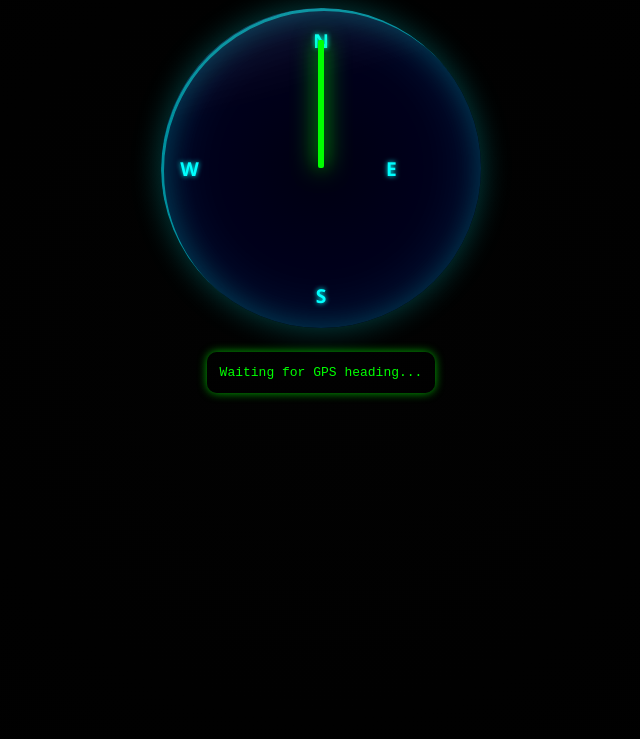
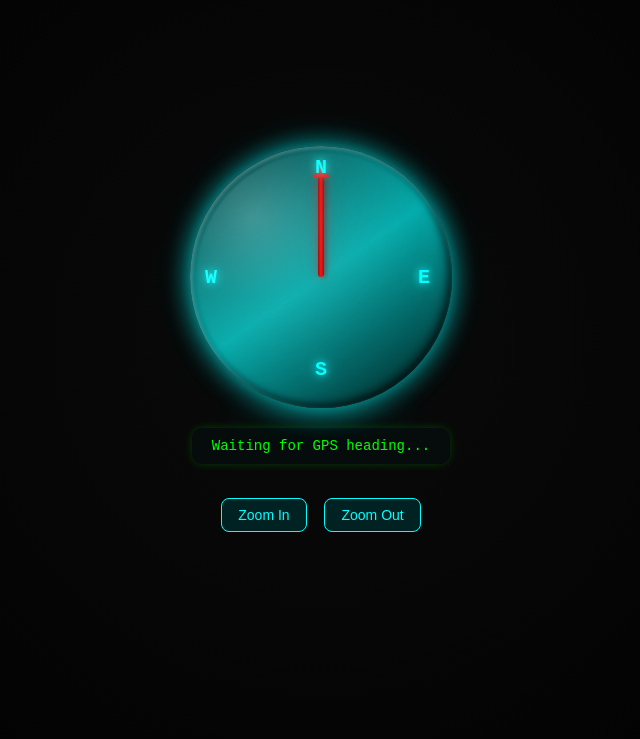
Before and after one commit to Pederzent/Webs, a website: page index.html in a window 1280 px wide. Shown: the part 61-800 px from the top of the page, without its empty margins (319-959 px from the left). Drawn offline with Linux system fonts and the light colour scheme.

Commit message:
Improved compass

```diff
--- a/index.html
+++ b/index.html
@@ -4,209 +4,283 @@
         <meta charset="UTF-8" />
         <title>GPS Heading Compass</title>
         <style>
-            html,
             body {
+                background: radial-gradient(circle at center, #0a0a0a, #000);
+                color: #0f0;
+                font-family: monospace;
+                text-align: center;
+                margin: 0;
+                height: 100vh;
+                overflow: hidden;
+                display: flex;
+                flex-direction: column;
+                justify-content: center;
+                align-items: center;
+            }
+            .compass-wrapper {
+                position: relative;
+                display: flex;
+                justify-content: center;
+                align-items: center;
+            }
+            /* Floating cyan shadow beneath compass */
+            .compass-wrapper::before {
+                content: "";
+                position: absolute;
+                bottom: -20px;
+                width: 220px;
+                height: 30px;
+                background: radial-gradient(
+                    ellipse at center,
+                    rgba(0, 255, 255, 0.15),
+                    transparent 70%
+                );
+                filter: blur(10px);
+                border-radius: 50%;
+                z-index: 0;
+            }
+            .compass {
+                position: relative;
+                width: 250px;
+                height: 250px;
+                border-radius: 50%;
                 background: radial-gradient(
                     circle at center,
-                    #020202 0%,
-                    #000 100%
+                    #111 0%,
+                    #000 90%
                 );
-                color: #0ff;
-                font-family: "Segoe UI", sans-serif;
-                text-align: center;
-                height: 100%;
-                margin: 0;
-                overflow: hidden;
+                display: flex;
+                justify-content: center;
+                align-items: center;
+                box-shadow:
+                    inset 0 5px 15px rgba(0, 255, 255, 0.3),
+                    inset 0 -5px 20px rgba(0, 128, 128, 0.6),
+                    0 5px 25px rgba(0, 255, 255, 0.2),
+                    0 -5px 30px rgba(0, 255, 255, 0.15);
+                border: 6px solid transparent;
+                background-clip: padding-box;
+                z-index: 1;
+                animation: pulseGlow 6s ease-in-out infinite;
             }
-
-            h2 {
-                margin: 0.5em 0;
-                color: #0ff;
-                text-shadow: 0 0 10px #0ff;
+            /* Breathing cyan glow animation */
+            @keyframes pulseGlow {
+                0%,
+                100% {
+                    box-shadow:
+                        inset 0 5px 15px rgba(0, 255, 255, 0.3),
+                        inset 0 -5px 20px rgba(0, 128, 128, 0.6),
+                        0 5px 25px rgba(0, 255, 255, 0.2),
+                        0 -5px 30px rgba(0, 255, 255, 0.15),
+                        0 0 15px rgba(0, 255, 255, 0.2);
+                }
+                50% {
+                    box-shadow:
+                        inset 0 6px 20px rgba(0, 255, 255, 0.5),
+                        inset 0 -6px 25px rgba(0, 128, 128, 0.7),
+                        0 0 40px rgba(0, 255, 255, 0.5),
+                        0 0 70px rgba(0, 255, 255, 0.3);
+                }
             }
-
-            #compass-container {
-                position: relative;
-                width: min(80vw, 320px);
-                height: min(80vw, 320px);
-                margin: 1.5em auto;
+            /* Metallic 3D rim */
+            .compass::before {
+                content: "";
+                position: absolute;
+                inset: -6px;
+                border-radius: 50%;
+                background: linear-gradient(145deg, #033, #0aa, #011);
+                box-shadow:
+                    inset 2px 2px 5px rgba(255, 255, 255, 0.3),
+                    inset -4px -4px 10px rgba(0, 0, 0, 0.7),
+                    0 0 25px rgba(0, 255, 255, 0.4);
+                z-index: -2;
+            }
+            /* Thin glass reflection */
+            .compass::after {
+                content: "";
+                position: absolute;
+                inset: 0;
                 border-radius: 50%;
                 background: radial-gradient(
-                    circle at 50% 50%,
-                    #001 0%,
-                    #002 80%
+                    circle at 30% 20%,
+                    rgba(255, 255, 255, 0.25) 0%,
+                    rgba(255, 255, 255, 0.08) 30%,
+                    rgba(255, 255, 255, 0.02) 60%,
+                    rgba(255, 255, 255, 0) 100%
                 );
+                transform: rotate(-15deg);
+                filter: blur(1px);
+                pointer-events: none;
+                z-index: 10;
+            }
+            /* Needle shaft */
+            .needle {
+                position: absolute;
+                width: 6px;
+                height: 100px; /* Adjusted to end before the ring */
+                background: linear-gradient(90deg, #800, #f00, #800);
+                transform-origin: 50% 100%;
+                border-radius: 3px;
+                bottom: 50%;
+                left: 50%;
                 box-shadow:
-                    0 0 30px #0ff4,
-                    0 0 60px #0ff2 inset;
-                overflow: hidden;
+                    0 0 10px rgba(255, 0, 0, 0.5),
+                    0 0 25px rgba(255, 0, 0, 0.2),
+                    2px 0 4px rgba(0, 0, 0, 0.3); /* Slight shadow for 3D depth */
             }
-
-            #ring {
+            /* Arrowhead */
+            .needle::before {
+                content: "";
                 position: absolute;
-                top: 0;
-                left: 0;
-                width: 100%;
-                height: 100%;
-                border: 3px solid #0ff8;
-                border-radius: 50%;
-                box-shadow:
-                    0 0 15px #0ff6,
-                    0 0 30px #0ff3 inset;
-                z-index: 2;
-                pointer-events: none;
+                top: -12px;
+                left: -5px;
+                width: 0;
+                height: 0;
+                border-left: 8px solid transparent;
+                border-right: 8px solid transparent;
+                border-bottom: 12px solid #f00;
+                filter: drop-shadow(0 0 5px rgba(255, 0, 0, 0.5));
             }
-
-            #reflection {
-                position: absolute;
-                top: -10%;
-                left: -10%;
-                width: 120%;
-                height: 50%;
-                background: linear-gradient(
-                    to bottom,
-                    rgba(255, 255, 255, 0.25),
-                    rgba(255, 255, 255, 0) 70%
-                );
-                border-radius: 50%;
-                transform: rotate(-15deg);
-                filter: blur(6px);
-                opacity: 0.3;
-                z-index: 3;
-                pointer-events: none;
-            }
-
-            #directions {
+            /* Direction labels */
+            .labels {
                 position: absolute;
                 width: 100%;
                 height: 100%;
-                top: 0;
-                left: 0;
+                font-size: 20px;
+                font-weight: bold;
                 color: #0ff;
-                font-weight: bold;
-                font-size: 1.2em;
-                text-shadow: 0 0 5px #0ff;
-                transition: transform 0.3s ease-out;
+                text-shadow:
+                    0 0 8px #0ff,
+                    0 0 20px #0ff8;
+                pointer-events: none;
             }
-
-            .dir {
+            .labels div {
                 position: absolute;
+                transform: translate(-50%, -50%);
+            }
+            .N {
+                top: 6%;
                 left: 50%;
-                transform: translateX(-50%);
             }
-
-            .dir[data-pos="N"] {
-                top: 6%;
+            .S {
+                bottom: 4%;
+                left: 50%;
             }
-            .dir[data-pos="S"] {
-                bottom: 6%;
+            .E {
+                top: 50%;
+                right: 4%;
+                transform: translate(50%, -50%);
             }
-            .dir[data-pos="E"] {
-                right: 6%;
+            .W {
                 top: 50%;
-                transform: translateY(-50%);
+                left: 6%;
+                transform: translate(-50%, -50%);
             }
-            .dir[data-pos="W"] {
-                left: 6%;
-                top: 50%;
-                transform: translateY(-50%);
+            pre {
+                margin-top: 20px;
+                color: #0f0;
+                text-align: left;
+                white-space: pre-line;
+                font-size: 14px;
+                transition: font-size 0.2s ease;
+                background: rgba(0, 20, 20, 0.3);
+                padding: 10px 20px;
+                border-radius: 10px;
+                box-shadow: 0 0 10px rgba(0, 255, 0, 0.2);
             }
-
-            #arrow-gps {
-                position: absolute;
-                top: 50%;
-                left: 50%;
-                width: 6px;
-                height: 40%;
-                background: #0f0;
-                box-shadow:
-                    0 0 15px #0f04,
-                    0 0 25px #0f0;
-                transform-origin: bottom center;
-                transform: translate(-50%, -100%) rotate(0deg);
-                border-radius: 2px;
-                transition: transform 0.25s ease-out;
-                z-index: 5;
+            .buttons {
+                margin-top: 20px;
             }
-
-            pre {
-                margin: 1em auto;
-                width: fit-content;
-                background: #000a;
-                color: #0f0;
-                padding: 1em;
-                border-radius: 10px;
-                box-shadow: 0 0 10px #0f0a;
-                text-align: left;
+            button {
+                margin: 0 5px;
+                background: #022;
+                color: #0ff;
+                border: 1px solid #0ff;
+                border-radius: 8px;
+                padding: 8px 16px;
+                cursor: pointer;
+                font-size: 14px;
+                transition:
+                    background 0.2s,
+                    transform 0.1s;
+            }
+            button:hover {
+                background: #044;
+                transform: scale(1.05);
             }
         </style>
     </head>
     <body>
-        <h2>GPS Heading Compass</h2>
-        <div id="compass-container">
-            <div id="directions">
-                <div class="dir" data-pos="N">N</div>
-                <div class="dir" data-pos="E">E</div>
-                <div class="dir" data-pos="S">S</div>
-                <div class="dir" data-pos="W">W</div>
+        <div class="compass-wrapper">
+            <div class="compass" id="compass">
+                <div class="needle" id="needle"></div>
+                <div class="labels">
+                    <div class="N">N</div>
+                    <div class="S">S</div>
+                    <div class="E">E</div>
+                    <div class="W">W</div>
+                </div>
             </div>
-            <div id="arrow-gps"></div>
-            <div id="ring"></div>
-            <div id="reflection"></div>
         </div>
         <pre id="output">Waiting for GPS heading...</pre>
-
+        <div class="buttons">
+            <button onclick="zoomIn()">Zoom In</button>
+            <button onclick="zoomOut()">Zoom Out</button>
+        </div>
         <script>
+            const needle = document.getElementById("needle");
             const output = document.getElementById("output");
-            const arrowGPS = document.getElementById("arrow-gps");
-            const directions = document.getElementById("directions");
-
-            let gpsHeading = 0;
-
-            function smoothRotate(element, angle) {
-                element.style.transform = `translate(-50%, -100%) rotate(${angle}deg)`;
-                directions.style.transform = `rotate(${-angle}deg)`; // keep north-up
+            let textScale = 1;
+            let currentHeading = 0;
+            let targetHeading = 0;
+            function zoomIn() {
+                textScale += 0.1;
+                output.style.fontSize = `${14 * textScale}px`;
             }
-
-            function setupGPS() {
-                if (!navigator.geolocation) {
-                    output.textContent = "Geolocation not supported.";
-                    return;
-                }
-
-                const options = {
-                    enableHighAccuracy: true,
-                    timeout: 10000,
-                    maximumAge: 0,
-                };
-
+            function zoomOut() {
+                textScale = Math.max(0.5, textScale - 0.1);
+                output.style.fontSize = `${14 * textScale}px`;
+            }
+            // Smooth rotation interpolation
+            function smoothRotate() {
+                const diff =
+                    ((targetHeading - currentHeading + 540) % 360) - 180;
+                currentHeading = (currentHeading + diff * 0.1 + 360) % 360;
+                needle.style.transform = `translateX(-50%) rotate(${currentHeading}deg)`;
+                requestAnimationFrame(smoothRotate);
+            }
+            smoothRotate();
+            function updateTime() {
+                const now = new Date();
+                const hh = String(now.getHours()).padStart(2, "0");
+                const mm = String(now.getMinutes()).padStart(2, "0");
+                const ss = String(now.getSeconds()).padStart(2, "0");
+                return `${hh}:${mm}:${ss}`;
+            }
+            if ("geolocation" in navigator) {
                 navigator.geolocation.watchPosition(
                     (pos) => {
-                        const { latitude, longitude, speed, heading } =
-                            pos.coords;
-                        if (heading !== null) gpsHeading = heading;
-
-                        smoothRotate(arrowGPS, gpsHeading);
-
-                        const time = new Date(
-                            pos.timestamp,
-                        ).toLocaleTimeString();
+                        const { heading, speed } = pos.coords;
+                        if (heading !== null) targetHeading = heading;
                         output.textContent = `
-Time: ${time}
-Lat:  ${latitude.toFixed(6)}
-Lon:  ${longitude.toFixed(6)}
-Speed: ${(speed ? speed * 3.6 : 0).toFixed(2)} km/h
-Course: ${gpsHeading.toFixed(1)}°
+GPS Heading: ${heading !== null ? heading.toFixed(1) + "°" : "N/A"}
+Speed: ${speed !== null ? (speed * 3.6).toFixed(2) + " km/h" : "N/A"}
+Local Time: ${updateTime()}
           `;
                     },
-                    (err) => {
-                        output.textContent = `Error: ${err.message}`;
-                    },
-                    options,
+                    (err) => (output.textContent = `Error: ${err.message}`),
+                    { enableHighAccuracy: true, maximumAge: 0 },
                 );
+            } else {
+                output.textContent = "Geolocation not supported.";
             }
-
-            setupGPS();
+            setInterval(() => {
+                if (output.textContent.includes("Local Time:")) {
+                    output.textContent = output.textContent.replace(
+                        /Local Time: .*/,
+                        `Local Time: ${updateTime()}`,
+                    );
+                }
+            }, 1000);
         </script>
     </body>
 </html>
```
